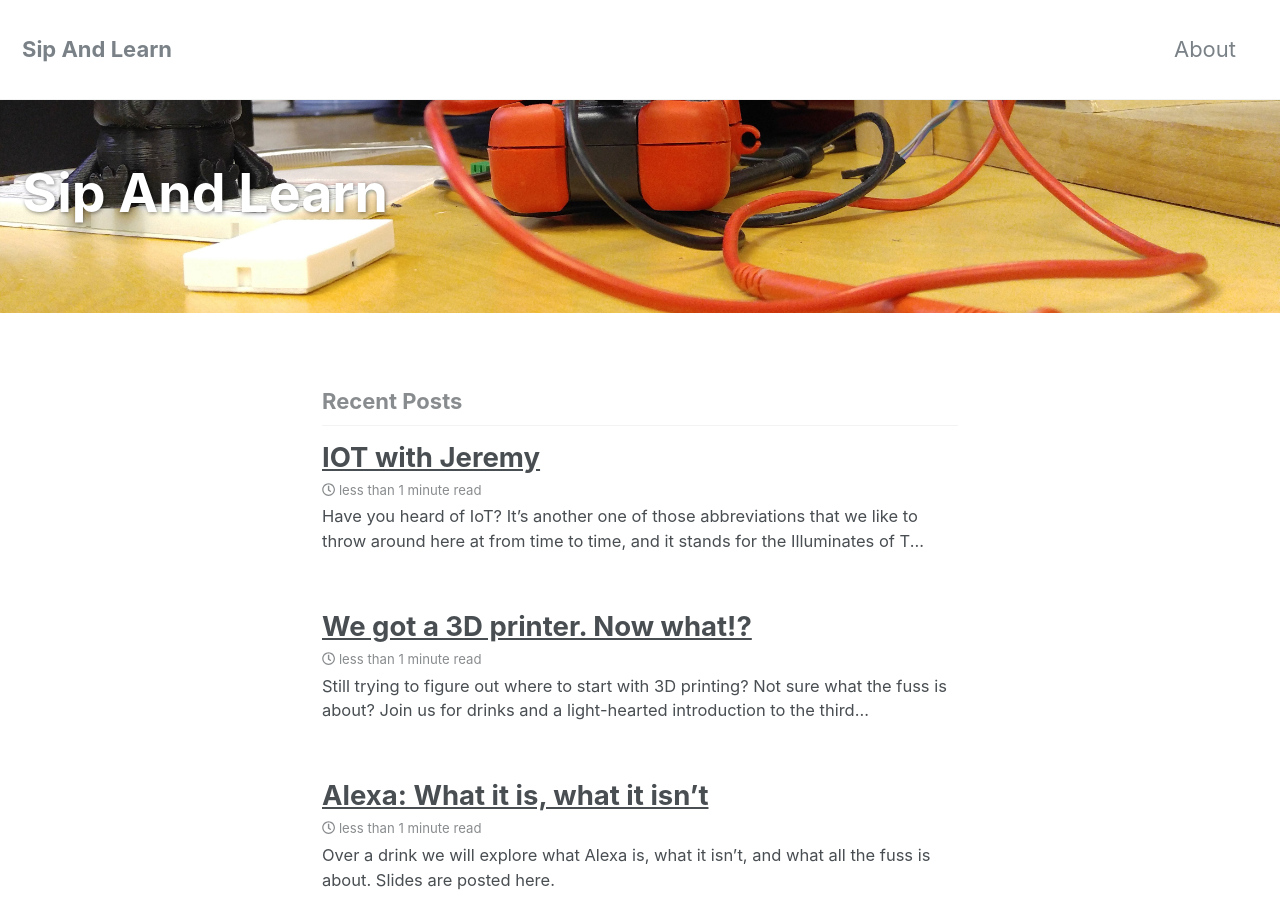
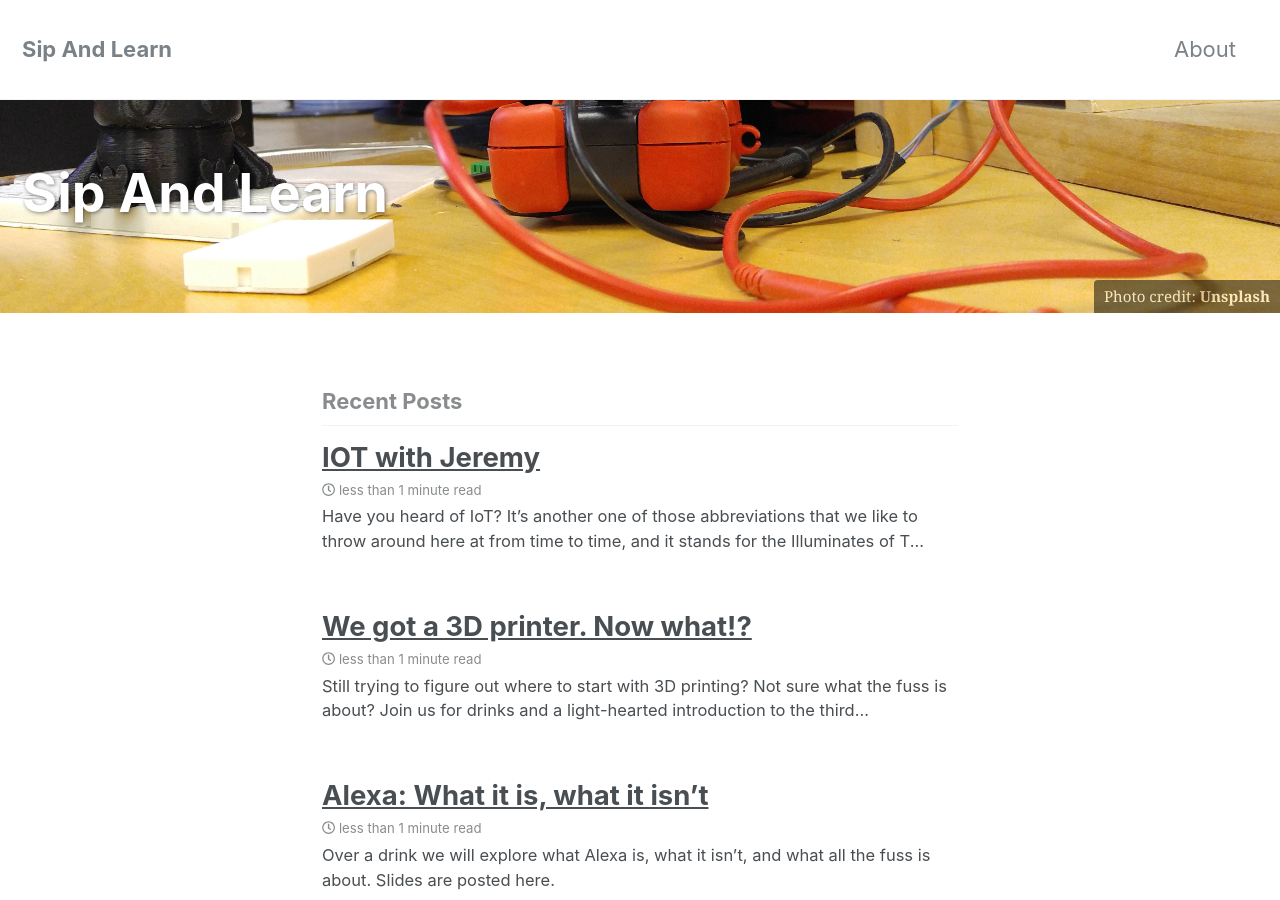
Before and after one commit to technicallySpeaking/technicallySpeaking.github.io, a Jekyll site: the page built from index.html, in a window 1280 px wide and 900 px high. Built offline with Jekyll 4.4.1, drawn with Linux system fonts in a browser that asks for light colours; nearby versions of some CDN libraries; the list of posts is cut into pages by our own code.

Commit message:
Updated 'index.html' via CloudCannon

```diff
--- a/index.html
+++ b/index.html
@@ -6,4 +6,5 @@
 exerpt: Our next presentation will be March 22 at 4:00. Please join use as Ben explains Natural Language Processing.
 header:
   overlay_image: /assets/images/tech-header.jpg
+  caption: "Photo credit: [**Unsplash**](https://unsplash.com)"
 ---
```
